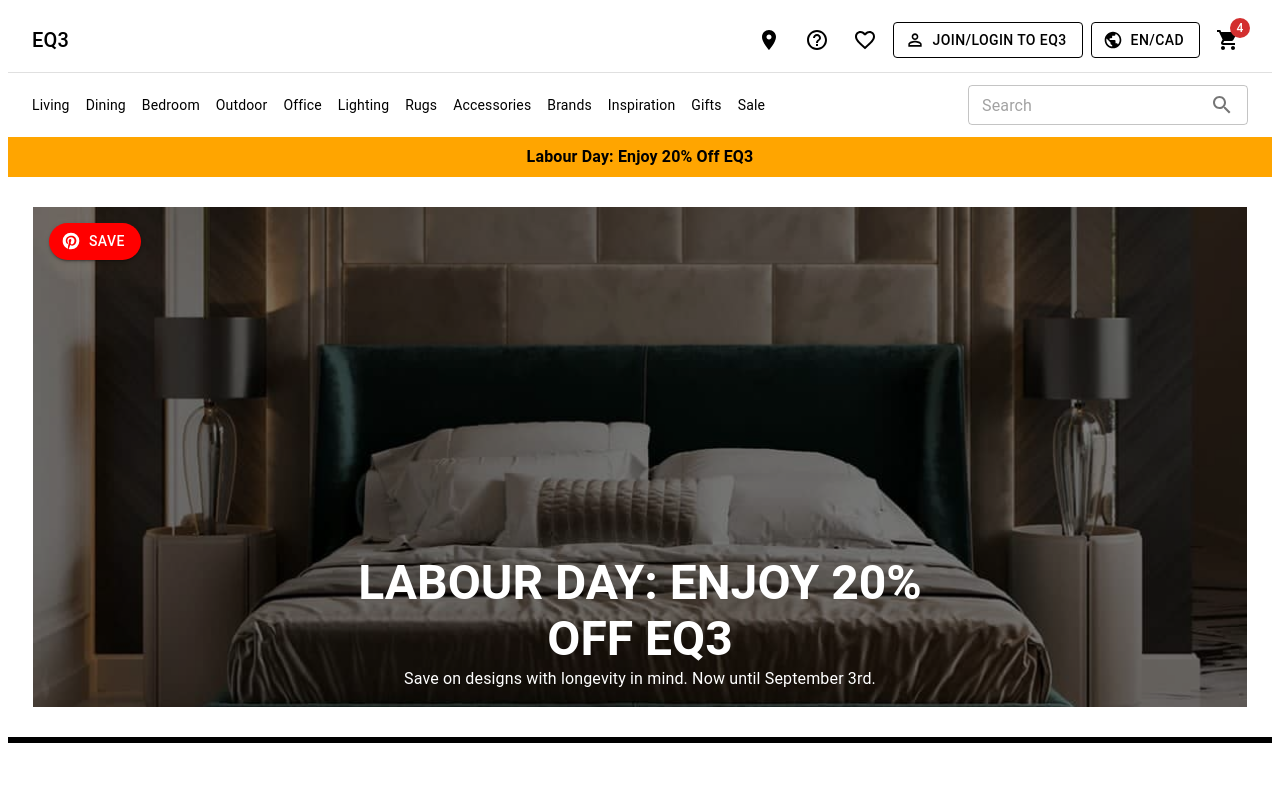
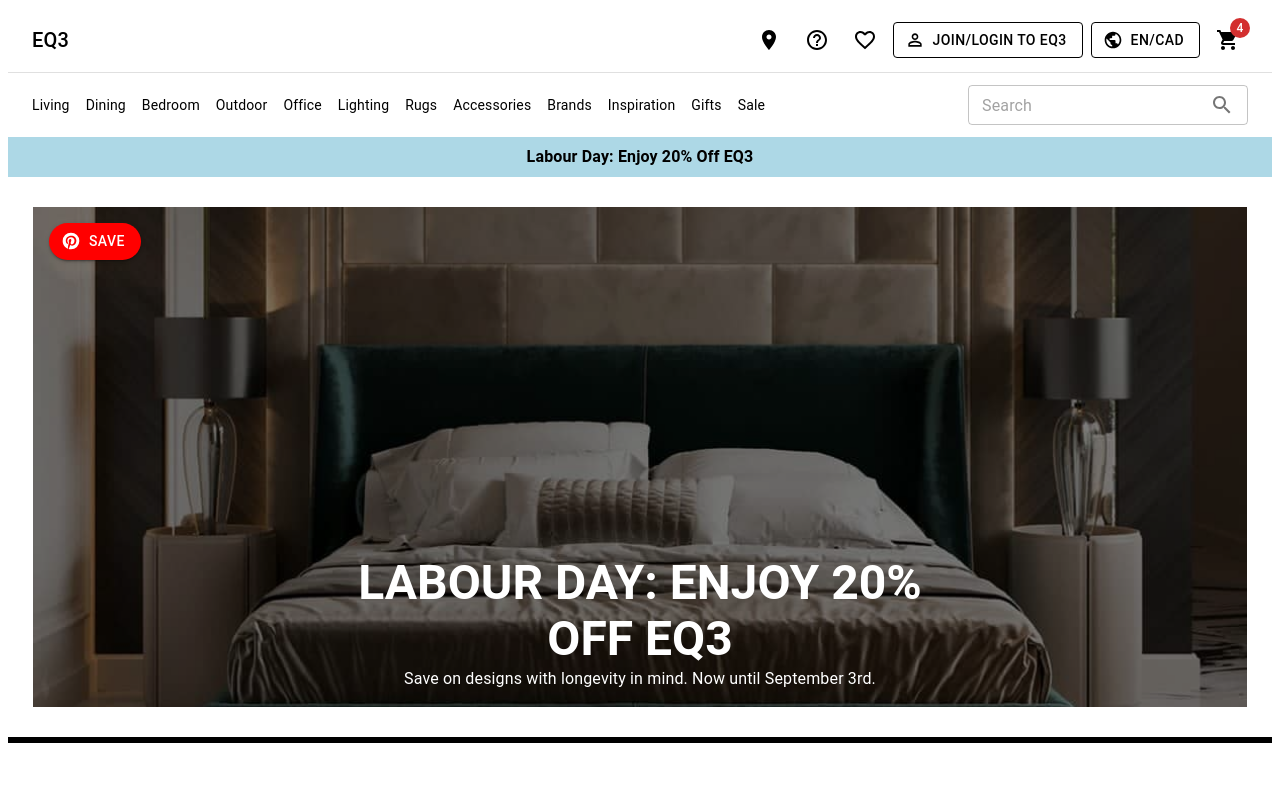
Before and after one commit to thefeky/Landing-page-using-MUI-2, a React (Vite) app: page / in a window 1280 px wide. Shown: the top 795 px of the page. Built offline with nearby package versions, Linux system fonts and the light colour scheme.

Commit message:
first commit

```diff
--- a/src/App.jsx
+++ b/src/App.jsx
@@ -25,7 +25,7 @@
 
       <Box
         sx={{
-          backgroundColor: "orange",
+          backgroundColor: "lightblue",
           textAlign: "center",
           padding: "8px 0",
         }}
```
